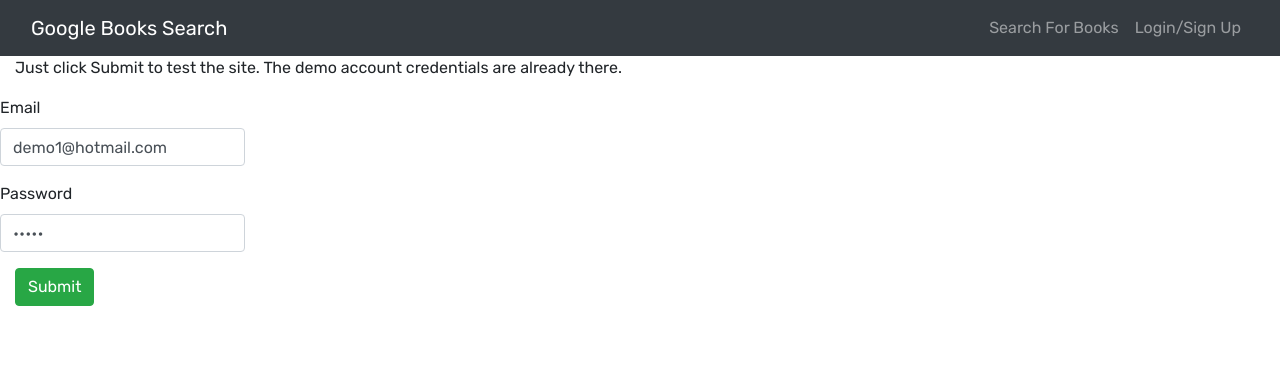
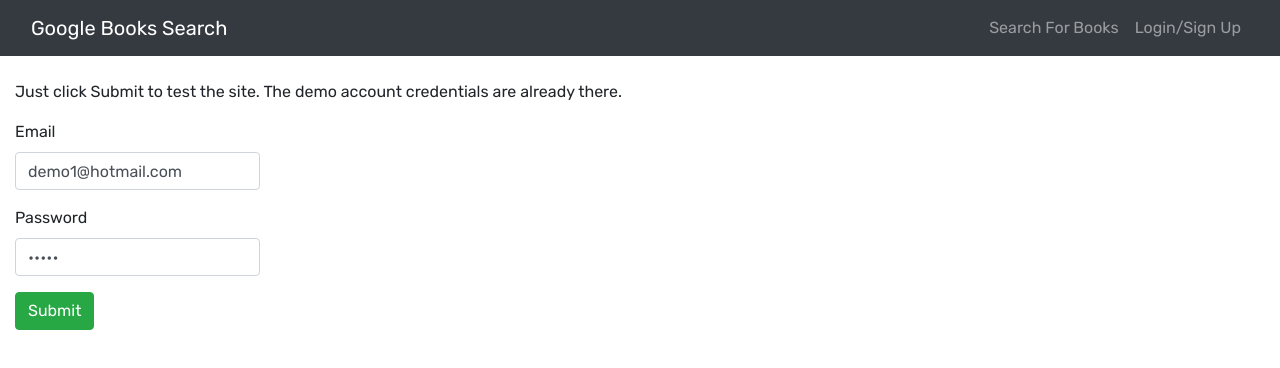
Before and after one commit to Jonathan-84/book-search-engine, a React (Create React App) app in the folder client/: page /demo in a window 1280 px wide. Shown: the top 368 px of the page. Built offline with nearby package versions, Linux system fonts and the light colour scheme.

Commit message:
fixedsome of the the formatting

```diff
--- a/client/src/components/DemoLoginForm.js
+++ b/client/src/components/DemoLoginForm.js
@@ -57,16 +57,17 @@
 
   return (
     <>
-    <div className='col'>
-    <div className='center-text mx-auto'>
+    <div className='col d-block'>
+
+      <br></br>
       <p>Just click Submit to test the site. The demo account credentials are already there.</p>
-    </div>
+
 
       <Form noValidate validated={validated} onSubmit={handleFormSubmit}>
         <Alert dismissible onClose={() => setShowAlert(false)} show={showAlert} variant='danger'>
           Something went wrong with your login credentials!
         </Alert>
-        <div className='row align-self-center'>
+        <div className='row mx-auto'>
         <Form.Group className=''>
           <Form.Label htmlFor='email'>Email</Form.Label>
           <Form.Control
@@ -80,7 +81,7 @@
           <Form.Control.Feedback type='invalid'></Form.Control.Feedback>
         </Form.Group>
         </div>
-        <div className='row align-self-center'>
+        <div className='row mx-auto'>
         <Form.Group className=''>
           <Form.Label htmlFor='password'>Password</Form.Label>
           <Form.Control
```
